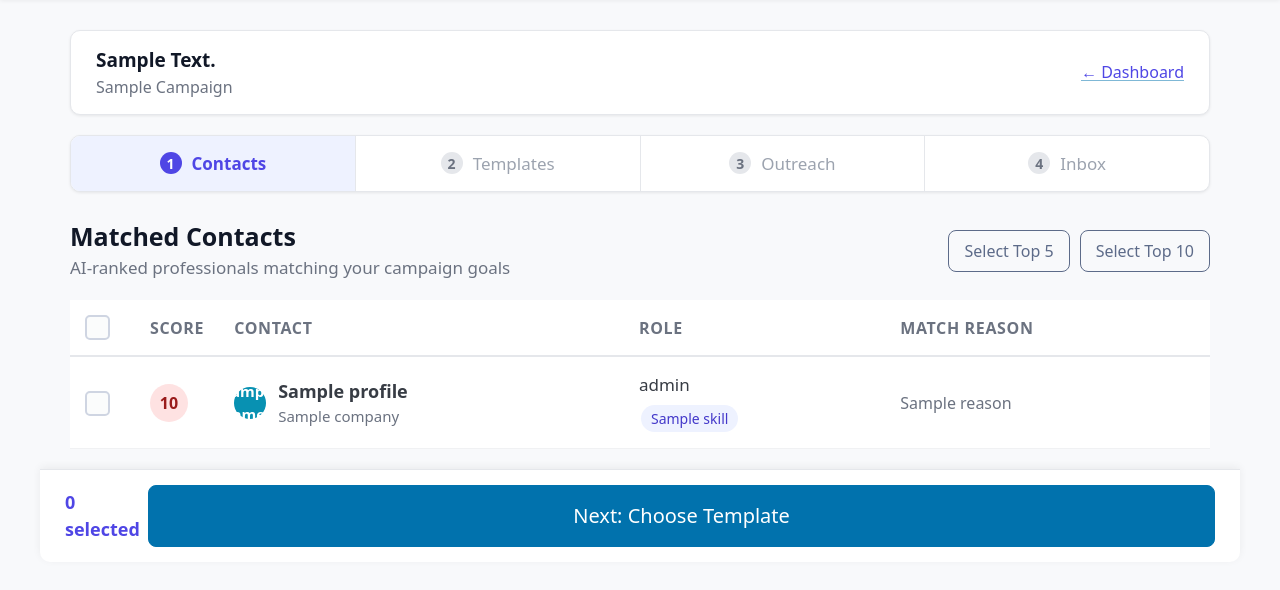
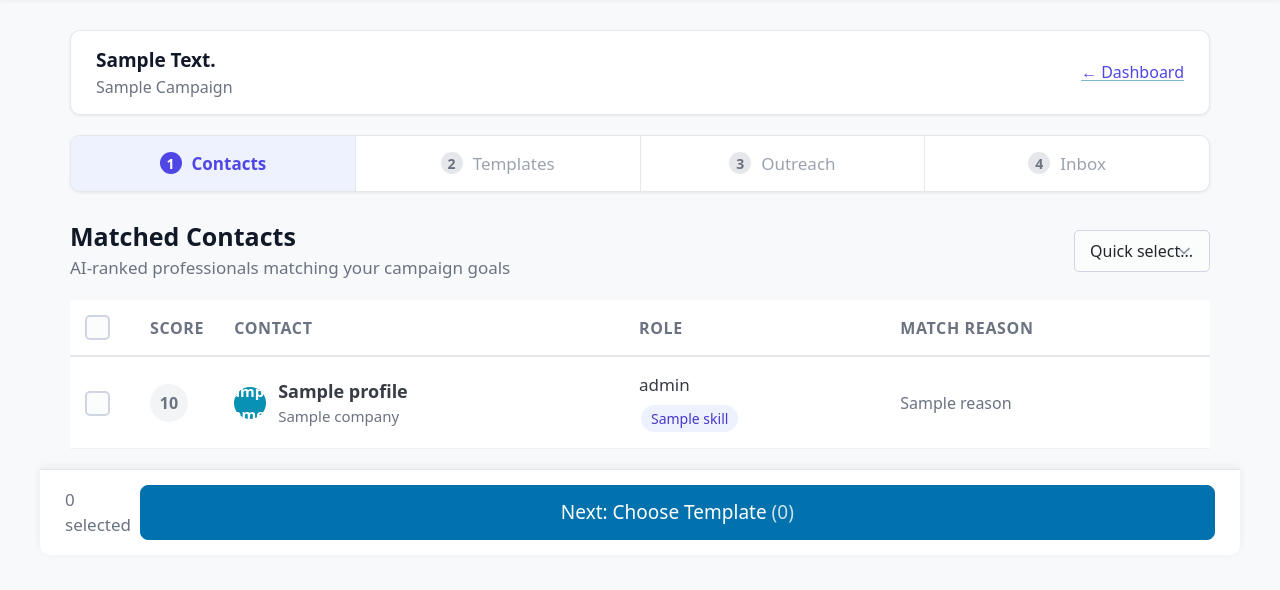
Before and after one commit to AaravChadha/ai_networking_copilot, a FastAPI app: template app/templates/contacts.html in a window 1280 px wide. Shown: the part 57-647 px from the top of the page. Run offline with FastAPI, Linux system fonts and the light colour scheme; the template is opened without the code that fills it: most values are stand-ins (such as "Sample title", 1, 10 or a date in 2020); some libraries are stand-ins or nearby versions.

Commit message:
polish contacts — completed step state, indigo scores, clean reasons, select dropdown

```diff
--- a/app/templates/base.html
+++ b/app/templates/base.html
@@ -212,8 +212,8 @@
             background: #e5e7eb;
             color: #6b7280;
         }
-        .step-item.completed { color: #166534; }
-        .step-item.completed .step-num { background: #dcfce7; color: #166534; }
+        .step-item.completed { color: #166534; font-weight: 500; background: #f0fdf4; }
+        .step-item.completed .step-num { background: #22c55e; color: #fff; }
         .step-item.active { color: var(--brand-color); font-weight: 600; background: #eef2ff; }
         .step-item.active .step-num { background: var(--brand-color); color: #fff; }
 
--- a/app/templates/contacts.html
+++ b/app/templates/contacts.html
@@ -56,9 +56,9 @@
         font-weight: 700;
         font-size: 0.8rem;
     }
-    .score-high { background: #dcfce7; color: #166534; }
-    .score-mid { background: #fef9c3; color: #854d0e; }
-    .score-low { background: #fee2e2; color: #991b1b; }
+    .score-high { background: #eef2ff; color: #3730a3; }
+    .score-mid { background: #e0e7ff; color: #4338ca; }
+    .score-low { background: #f3f4f6; color: #6b7280; }
     .skill-tag {
         display: inline-block;
         padding: 0.15rem 0.5rem;
@@ -132,10 +132,13 @@
         <p style="font-size: 0.85rem; color: var(--text-secondary); margin: 0.2rem 0 0;">AI-ranked professionals matching your campaign goals</p>
     </div>
     {% if contacts %}
-    <div style="display: flex; gap: 0.5rem;">
-        <button type="button" class="outline secondary" style="margin: 0; font-size: 0.8rem; padding: 0.4rem 0.75rem;" onclick="selectTop(5)">Select Top 5</button>
-        <button type="button" class="outline secondary" style="margin: 0; font-size: 0.8rem; padding: 0.4rem 0.75rem;" onclick="selectTop(10)">Select Top 10</button>
-    </div>
+    <select onchange="if(this.value) selectTop(+this.value); this.selectedIndex=0;" style="width: auto; margin: 0; font-size: 0.8rem; padding: 0.4rem 0.75rem;">
+        <option value="">Quick select...</option>
+        <option value="5">Top 5</option>
+        <option value="10">Top 10</option>
+        <option value="20">Top 20</option>
+        <option value="999">All</option>
+    </select>
     {% endif %}
 </div>
 
@@ -179,7 +182,8 @@
                     </div>
                 </td>
                 <td>
-                    <div class="reason-text" title="{{ c.reason }}">{{ c.reason }}</div>
+                    {% set clean_reason = c.reason.replace(c.profile.name + ' is a good match because ', '').replace(c.profile.name + ' is a strong match because ', '').replace(c.profile.name + ' is an excellent match because ', '').replace(c.profile.name + ' ', '') %}
+                    <div class="reason-text" title="{{ c.reason }}">{{ clean_reason }}</div>
                 </td>
             </tr>
             {% endfor %}
@@ -187,9 +191,9 @@
     </table>
 
     <div class="sticky-footer">
-        <span class="select-count" id="select-count">0 selected</span>
-        <button type="submit" id="submit-btn" style="margin: 0;" onclick="this.setAttribute('aria-busy', 'true'); this.textContent='Loading templates...';">
-            Next: Choose Template
+        <span id="select-count" style="font-size: 0.85rem; color: var(--text-secondary);"></span>
+        <button type="submit" id="submit-btn" style="margin: 0; font-size: 0.95rem; padding: 0.6rem 1.5rem;" onclick="this.setAttribute('aria-busy', 'true'); this.textContent='Loading templates...';">
+            Next: Choose Template <span id="btn-count" style="opacity: 0.8;">(0)</span>
         </button>
     </div>
 </form>
@@ -198,6 +202,7 @@
 function updateCount() {
     const checked = document.querySelectorAll('input[name="profile_ids"]:checked').length;
     document.getElementById('select-count').textContent = checked + ' selected';
+    document.getElementById('btn-count').textContent = '(' + checked + ')';
 }
 
 function selectTop(n) {
```
